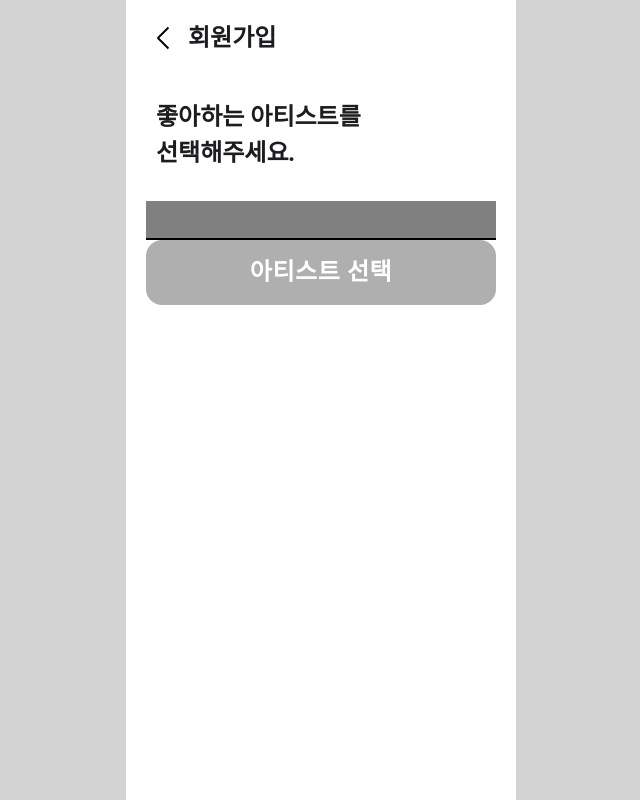
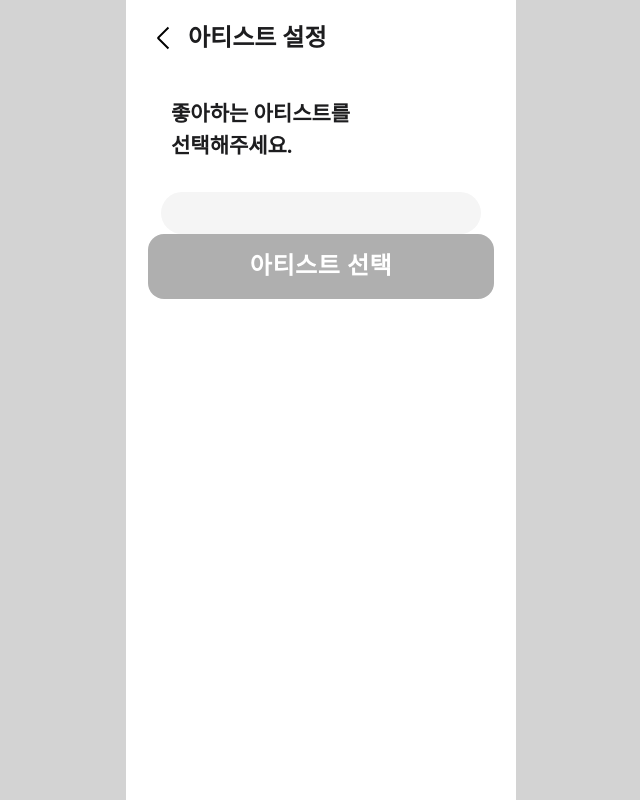
Before and after one commit to Likelion-Inha-10/Duckku-fe, a React (Create React App) app: page /artistSelect in a window 1280 px wide. Shown: the whole page, without its empty margins (319-959 px from the left). Built offline with nearby package versions, Linux system fonts and the light colour scheme; a web font is replaced by a local one.

Commit message:
chore: 컴포넌트 너비 조정

```diff
--- a/src/pages/ArtistSelect/components/inputbox.jsx
+++ b/src/pages/ArtistSelect/components/inputbox.jsx
@@ -1,18 +1,18 @@
 import styled from "styled-components";
 
-const InputBox = styled.input`
+const InputContainer = styled.div`
   border: none;
-  border-bottom: 2px solid ${(props) => props.theme.colors[props.borderColor]};
   font-size: ${(props) => (props.fontSize ? props.fontSize : "24")}px;
   font-weight: ${(props) => (props.fontWeight ? props.fontWeight : "400")};
-  height: ${(props) => (props.height ? props.height : "39")}px;
+  height: ${(props) => (props.height ? props.height : "42")}px;
   line-height: 29px;
-  width: 350px;
+  width: 320px;
   padding-left: 5px;
   box-sizing: border-box;
   outline: none;
   background-color: ${(props) =>
-    props.backgroundColor ? props.backgroundColor : "white"};
+    props.backgroundColor ? props.backgroundColor : "#F5F5F5"};
+  border-radius: 25px;
 
   ::placeholder,
   ::-webkit-input-placeholder {
@@ -29,4 +29,8 @@ const InputBox = styled.input`
   }
 `;
 
+const InputBox = () => {
+  return <InputContainer></InputContainer>;
+};
+
 export default InputBox;
--- a/src/pages/ArtistSelect/index.jsx
+++ b/src/pages/ArtistSelect/index.jsx
@@ -8,26 +8,24 @@ import Typography from "../../duckku-ui/Typography";
 import Flex from "../../duckku-ui/Flex";
 
 const TitleBox = styled.div`
-  width: 350px;
+  width: 320px;
   padding-left: 10px;
 `;
 
 const ArtistSelect = () => {
   return (
     <Layout>
-      <Header back title="회원가입" />
+      <Header back title="아티스트 설정" />
       <Margin height="50" />
       <TitleBox>
         <Flex direction="column" justify="left">
-          <Typography bold24>좋아하는 아티스트를</Typography>
-          <Typography bold24>선택해주세요.</Typography>
+          <Typography bold21>좋아하는 아티스트를</Typography>
+          <Typography bold21>선택해주세요.</Typography>
         </Flex>
       </TitleBox>
       <Margin height="30" />
-      <InputBox backgroundColor="gray" />
-      <Button backgroundColor="gray" width="350">
-        아티스트 선택
-      </Button>
+      <InputBox />
+      <Button backgroundColor="gray">아티스트 선택</Button>
     </Layout>
   );
 };
```
Also changed, not shown: 1 other file (tests, documents, lock files or other folders).
